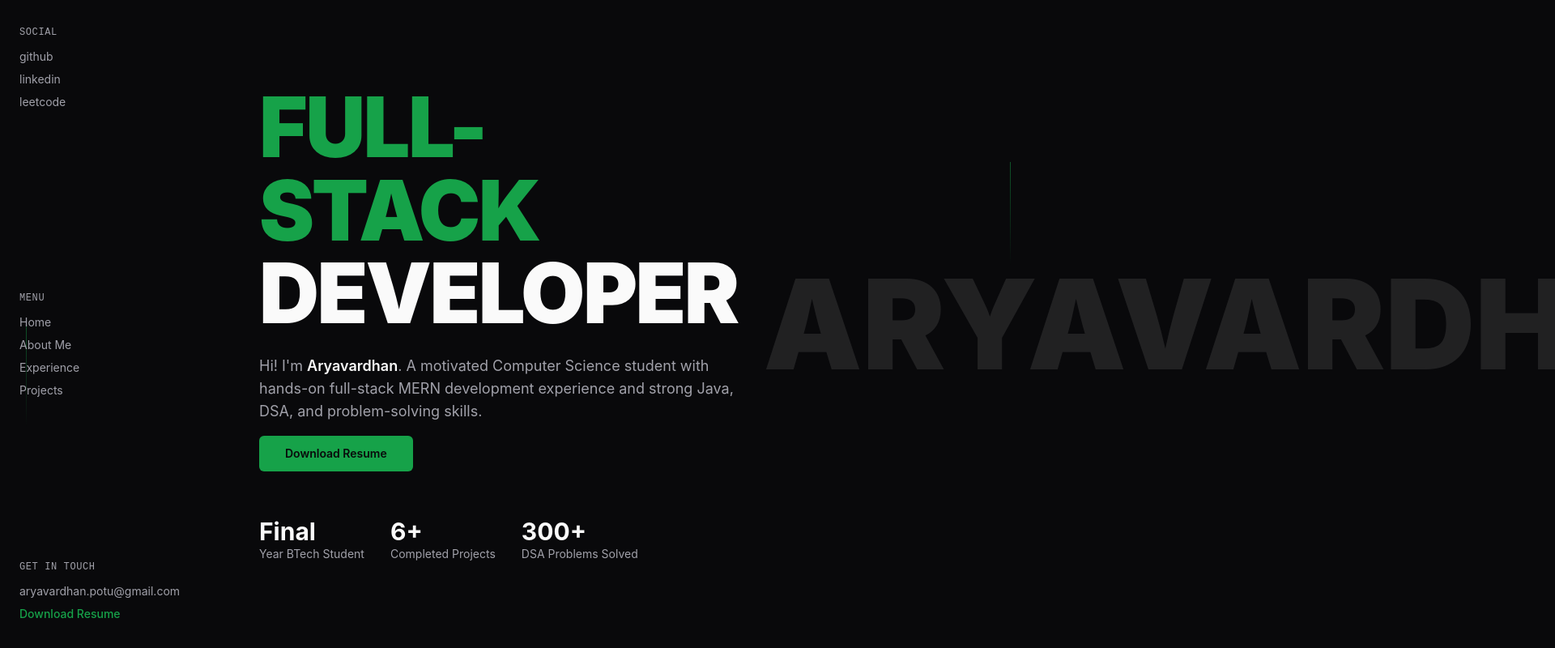
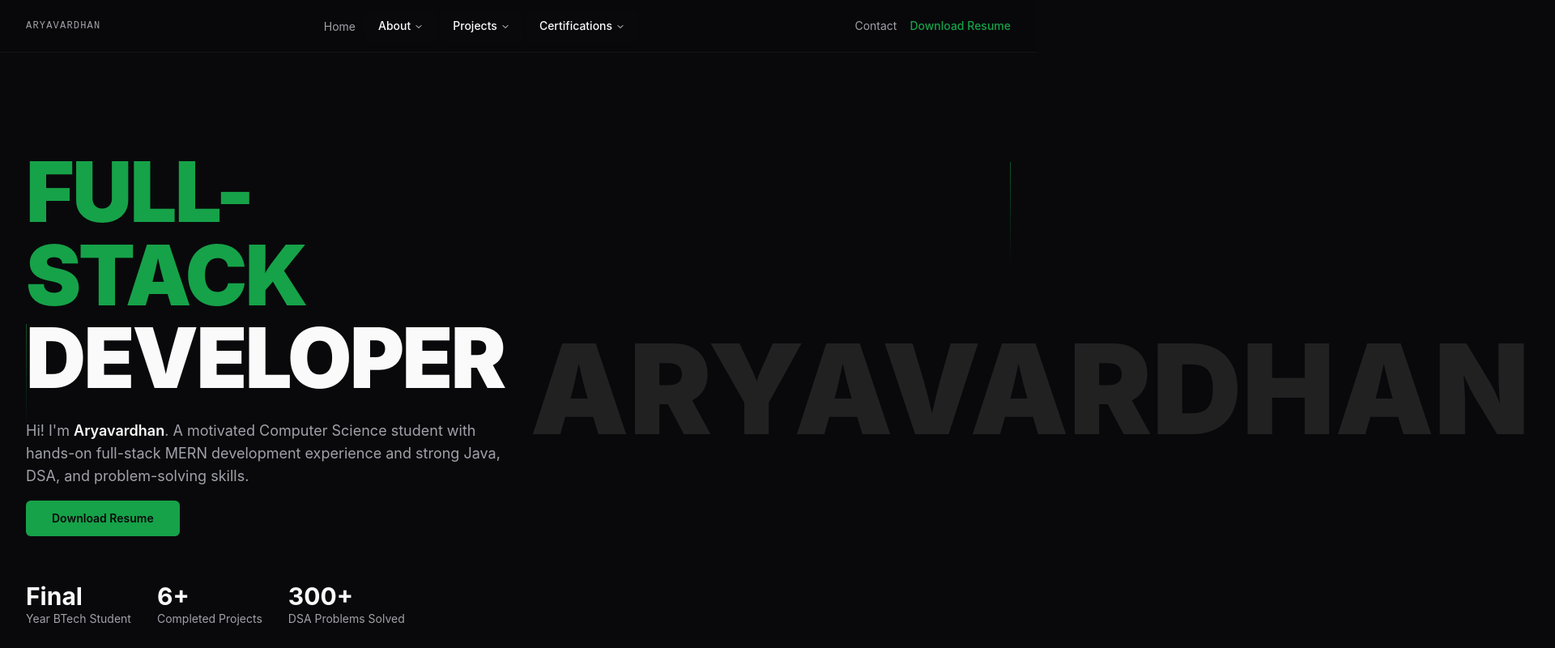
Before and after one commit to arya-potu/Portfolio, a React (Vite) app: page / in a window 1280 px wide. Shown: the top 800 px of the page at 81% size, 1920 px wide, since content can reach past the window. Built offline with nearby package versions, Linux system fonts and the light colour scheme.

Commit message:
Fix nav bar width and layout
Adjust the navigation bar width to be less tall and reposition it to be horizontal at the top of the page. Implement functionality where clicking on a navigation item reveals its sub-items, similar to the provided Nike example.

```diff
--- a/src/components/Header.tsx
+++ b/src/components/Header.tsx
@@ -1,6 +1,7 @@
 import { useState, useEffect } from "react";
 import { Button } from "@/components/ui/button";
 import { Menu, X } from "lucide-react";
+import { NavigationMenu, NavigationMenuList, NavigationMenuItem, NavigationMenuTrigger, NavigationMenuContent, NavigationMenuLink } from "@/components/ui/navigation-menu";
 
 const Header = () => {
   const [isMenuOpen, setIsMenuOpen] = useState(false);
@@ -29,14 +30,80 @@ const Header = () => {
 
   return (
     <>
-      {/* Mobile Top Bar */}
+      {/* Top Header - Horizontal Navigation */}
       <header
-        className={`fixed top-0 left-0 right-0 z-50 lg:hidden transition-all duration-300 ${
-          scrolled ? 'glass-effect' : ''
-        }`}
+        className={`fixed top-0 inset-x-0 z-50 transition-all duration-300 ${
+          scrolled ? 'glass-effect' : 'bg-background/70 backdrop-blur'
+        } border-b border-border/40`}
       >
-        <div className="container-width flex items-center justify-between py-4 px-container">
-          <span className="text-xs font-mono text-text-gray tracking-wider">MENU</span>
+        <div className="container-width flex items-center justify-between py-3 px-container">
+          {/* Brand */}
+          <a href="#home" className="font-mono text-xs text-text-gray tracking-widest hover:text-hero-green transition-colors">
+            ARYAVARDHAN
+          </a>
+
+          {/* Desktop Navigation */}
+          <div className="hidden lg:flex items-center gap-6">
+            <NavigationMenu>
+              <NavigationMenuList>
+                <NavigationMenuItem>
+                  <NavigationMenuLink href="#home" className="px-2 py-1 text-sm text-muted-foreground hover:text-hero-green transition-colors">
+                    Home
+                  </NavigationMenuLink>
+                </NavigationMenuItem>
+
+                <NavigationMenuItem>
+                  <NavigationMenuTrigger className="text-sm">About</NavigationMenuTrigger>
+                  <NavigationMenuContent className="z-[60] bg-card border border-border rounded-md shadow-xl">
+                    <div className="grid grid-cols-1 gap-2 p-4 min-w-[220px]">
+                      <a href="#about" className="text-sm text-muted-foreground hover:text-hero-green">About Me</a>
+                      <a href="#experience" className="text-sm text-muted-foreground hover:text-hero-green">Experience</a>
+                      <a href="#projects" className="text-sm text-muted-foreground hover:text-hero-green">Projects</a>
+                    </div>
+                  </NavigationMenuContent>
+                </NavigationMenuItem>
+
+                <NavigationMenuItem>
+                  <NavigationMenuTrigger className="text-sm">Projects</NavigationMenuTrigger>
+                  <NavigationMenuContent className="z-[60] bg-card border border-border rounded-md shadow-xl">
+                    <div className="grid sm:grid-cols-2 gap-4 p-4 min-w-[420px]">
+                      <a href="https://github.com/arya-potu/Urban-ecommerce" target="_blank" rel="noreferrer" className="block p-3 rounded bg-dark-surface hover:bg-muted transition-colors">
+                        <div className="text-sm font-medium">Urban‑Ecommerce</div>
+                        <p className="text-xs text-muted-foreground">Full‑stack shop with JWT</p>
+                      </a>
+                      <a href="https://github.com/arya-potu/admybrand-ai-leap" target="_blank" rel="noreferrer" className="block p-3 rounded bg-dark-surface hover:bg-muted transition-colors">
+                        <div className="text-sm font-medium">AdMyBrand ‑ AI</div>
+                        <p className="text-xs text-muted-foreground">AI‑powered ads platform</p>
+                      </a>
+                      <a href="https://github.com/arya-potu" target="_blank" rel="noreferrer" className="block p-3 rounded bg-dark-surface hover:bg-muted transition-colors">
+                        <div className="text-sm font-medium">Virtual Drawing Board</div>
+                        <p className="text-xs text-muted-foreground">Canvas app with tools</p>
+                      </a>
+                    </div>
+                  </NavigationMenuContent>
+                </NavigationMenuItem>
+
+                <NavigationMenuItem>
+                  <NavigationMenuTrigger className="text-sm">Certifications</NavigationMenuTrigger>
+                  <NavigationMenuContent className="z-[60] bg-card border border-border rounded-md shadow-xl">
+                    <div className="grid grid-cols-1 gap-2 p-4 min-w-[260px]">
+                      <a href="https://drive.google.com/file/d/1No5VyepmAWrt861xEW6-gDaaJxXT0cRu/view" target="_blank" rel="noreferrer" className="text-sm text-muted-foreground hover:text-hero-green">Data Science for Engineers</a>
+                      <a href="https://drive.google.com/file/d/1mn0D1HdRbKR_12AFMArpPN7Tx3Lv1HRu/view" target="_blank" rel="noreferrer" className="text-sm text-muted-foreground hover:text-hero-green">Data Analytics with Python</a>
+                      <a href="https://smartinterviews.in/certificate/b8027bda" target="_blank" rel="noreferrer" className="text-sm text-muted-foreground hover:text-hero-green">Smart Coder</a>
+                    </div>
+                  </NavigationMenuContent>
+                </NavigationMenuItem>
+              </NavigationMenuList>
+            </NavigationMenu>
+          </div>
+
+          {/* Right actions */}
+          <div className="hidden lg:flex items-center gap-4">
+            <a href="mailto:aryavardhan.potu@gmail.com" className="text-sm text-muted-foreground hover:text-hero-green transition-colors">Contact</a>
+            <a href="/resume.pdf" download="Aryavardhan_Potu_Resume.pdf" className="text-sm text-hero-green hover:text-hero-green/80 font-medium">Download Resume</a>
+          </div>
+
+          {/* Mobile Menu Button */}
           <Button
             variant="ghost"
             size="icon"
@@ -49,131 +116,36 @@ const Header = () => {
         </div>
       </header>
 
-      {/* Desktop Sidebar */}
-      <aside
-        className={`hidden lg:flex fixed left-0 top-0 bottom-0 z-50 w-64 xl:w-72 transition-all duration-300 ${
-          scrolled ? 'glass-effect' : ''
-        }`}
-        aria-label="Primary sidebar"
-      >
-        <div className="h-full flex flex-col justify-between py-8 px-6 animate-enter">
-          {/* Social Links */}
-          <div className="flex flex-col gap-3">
-            <span className="text-xs font-mono text-text-gray uppercase tracking-wider">SOCIAL</span>
-            <div className="flex flex-col gap-2">
-              {socialLinks.map((link) => (
-                <a
-                  key={link.name}
-                  href={link.href}
-                  target="_blank"
-                  rel="noopener noreferrer"
-                  className="story-link text-sm text-muted-foreground hover:text-hero-green transition-colors hover-scale"
-                >
-                  {link.name}
-                </a>
-              ))}
-            </div>
-          </div>
-
-          {/* Desktop Menu */}
-          <nav className="flex flex-col gap-3 mt-6">
-            <span className="text-xs font-mono text-text-gray uppercase tracking-wider">MENU</span>
-            <div className="flex flex-col gap-2">
-              {menuItems.map((item) => (
-                <a
-                  key={item.name}
-                  href={item.href}
-                  className="story-link text-sm text-muted-foreground hover:text-hero-green transition-colors hover-scale"
-                >
-                  {item.name}
-                </a>
-              ))}
-            </div>
-          </nav>
-
-          {/* Contact & Resume */}
-          <div className="flex flex-col gap-3">
-            <span className="text-xs font-mono text-text-gray uppercase tracking-wider">GET IN TOUCH</span>
-            <div className="flex flex-col gap-2">
-              <a
-                href="mailto:aryavardhan.potu@gmail.com"
-                className="text-sm text-muted-foreground hover:text-hero-green transition-colors hover-scale"
-              >
-                aryavardhan.potu@gmail.com
-              </a>
-              <a
-                href="/resume.pdf"
-                download="Aryavardhan_Potu_Resume.pdf"
-                className="text-sm text-hero-green hover:text-hero-green/80 transition-colors font-medium hover-scale"
-              >
-                Download Resume
-              </a>
-            </div>
-          </div>
-        </div>
-      </aside>
-
       {/* Mobile Menu Overlay */}
       {isMenuOpen && (
-        <div className="fixed inset-0 z-40 lg:hidden animate-fade-in">
+        <div className="fixed inset-0 z-[60] lg:hidden animate-fade-in">
           <div className="absolute inset-0 bg-background/95 backdrop-blur-sm">
             <div className="container-width pt-20 px-container">
               <div className="space-y-8">
-                {/* Mobile Social Links */}
                 <div>
-                  <span className="text-xs font-mono text-text-gray uppercase tracking-wider">SOCIAL</span>
-                  <div className="mt-2 space-y-2">
-                    {socialLinks.map((link) => (
-                      <a
-                        key={link.name}
-                        href={link.href}
-                        target="_blank"
-                        rel="noopener noreferrer"
-                        className="block text-muted-foreground hover:text-hero-green transition-colors hover-scale"
-                        onClick={() => setIsMenuOpen(false)}
-                      >
-                        {link.name}
-                      </a>
-                    ))}
+                  <div className="text-xs font-mono text-text-gray uppercase tracking-wider mb-2">Menu</div>
+                  <div className="space-y-2">
+                    <a href="#home" className="block text-muted-foreground hover:text-hero-green" onClick={() => setIsMenuOpen(false)}>Home</a>
+                    <a href="#about" className="block text-muted-foreground hover:text-hero-green" onClick={() => setIsMenuOpen(false)}>About</a>
+                    <a href="#experience" className="block text-muted-foreground hover:text-hero-green" onClick={() => setIsMenuOpen(false)}>Experience</a>
+                    <a href="#projects" className="block text-muted-foreground hover:text-hero-green" onClick={() => setIsMenuOpen(false)}>Projects</a>
                   </div>
                 </div>
 
-                {/* Mobile Menu */}
                 <div>
-                  <span className="text-xs font-mono text-text-gray uppercase tracking-wider">MENU</span>
-                  <div className="mt-2 space-y-2">
-                    {menuItems.map((item) => (
-                      <a
-                        key={item.name}
-                        href={item.href}
-                        className="block text-muted-foreground hover:text-hero-green transition-colors hover-scale"
-                        onClick={() => setIsMenuOpen(false)}
-                      >
-                        {item.name}
-                      </a>
-                    ))}
+                  <div className="text-xs font-mono text-text-gray uppercase tracking-wider mb-2">Certifications</div>
+                  <div className="space-y-2">
+                    <a href="https://drive.google.com/file/d/1No5VyepmAWrt861xEW6-gDaaJxXT0cRu/view" target="_blank" rel="noreferrer" className="block text-muted-foreground hover:text-hero-green" onClick={() => setIsMenuOpen(false)}>Data Science for Engineers</a>
+                    <a href="https://drive.google.com/file/d/1mn0D1HdRbKR_12AFMArpPN7Tx3Lv1HRu/view" target="_blank" rel="noreferrer" className="block text-muted-foreground hover:text-hero-green" onClick={() => setIsMenuOpen(false)}>Data Analytics with Python</a>
+                    <a href="https://smartinterviews.in/certificate/b8027bda" target="_blank" rel="noreferrer" className="block text-muted-foreground hover:text-hero-green" onClick={() => setIsMenuOpen(false)}>Smart Coder</a>
                   </div>
                 </div>
 
-                {/* Mobile Contact & Resume */}
                 <div>
-                  <span className="text-xs font-mono text-text-gray uppercase tracking-wider">GET IN TOUCH</span>
-                  <div className="mt-2 space-y-2">
-                    <a
-                      href="mailto:aryavardhan.potu@gmail.com"
-                      className="block text-muted-foreground hover:text-hero-green transition-colors hover-scale"
-                      onClick={() => setIsMenuOpen(false)}
-                    >
-                      aryavardhan.potu@gmail.com
-                    </a>
-                    <a
-                      href="/resume.pdf"
-                      download="Aryavardhan_Potu_Resume.pdf"
-                      className="block text-hero-green hover:text-hero-green/80 transition-colors font-medium hover-scale"
-                      onClick={() => setIsMenuOpen(false)}
-                    >
-                      Download Resume
-                    </a>
+                  <div className="text-xs font-mono text-text-gray uppercase tracking-wider mb-2">Get in touch</div>
+                  <div className="space-y-2">
+                    <a href="mailto:aryavardhan.potu@gmail.com" className="block text-muted-foreground hover:text-hero-green" onClick={() => setIsMenuOpen(false)}>aryavardhan.potu@gmail.com</a>
+                    <a href="/resume.pdf" download="Aryavardhan_Potu_Resume.pdf" className="block text-hero-green hover:text-hero-green/80 font-medium" onClick={() => setIsMenuOpen(false)}>Download Resume</a>
                   </div>
                 </div>
               </div>
--- a/src/pages/Index.tsx
+++ b/src/pages/Index.tsx
@@ -7,7 +7,7 @@ import Footer from "@/components/Footer";
 
 const Index = () => {
   return (
-    <div className="min-h-screen bg-background text-foreground lg:pl-64 xl:pl-72 pt-16 lg:pt-0">
+    <div className="min-h-screen bg-background text-foreground pt-20">
       <Header />
       <main>
         <HeroSection />
```
